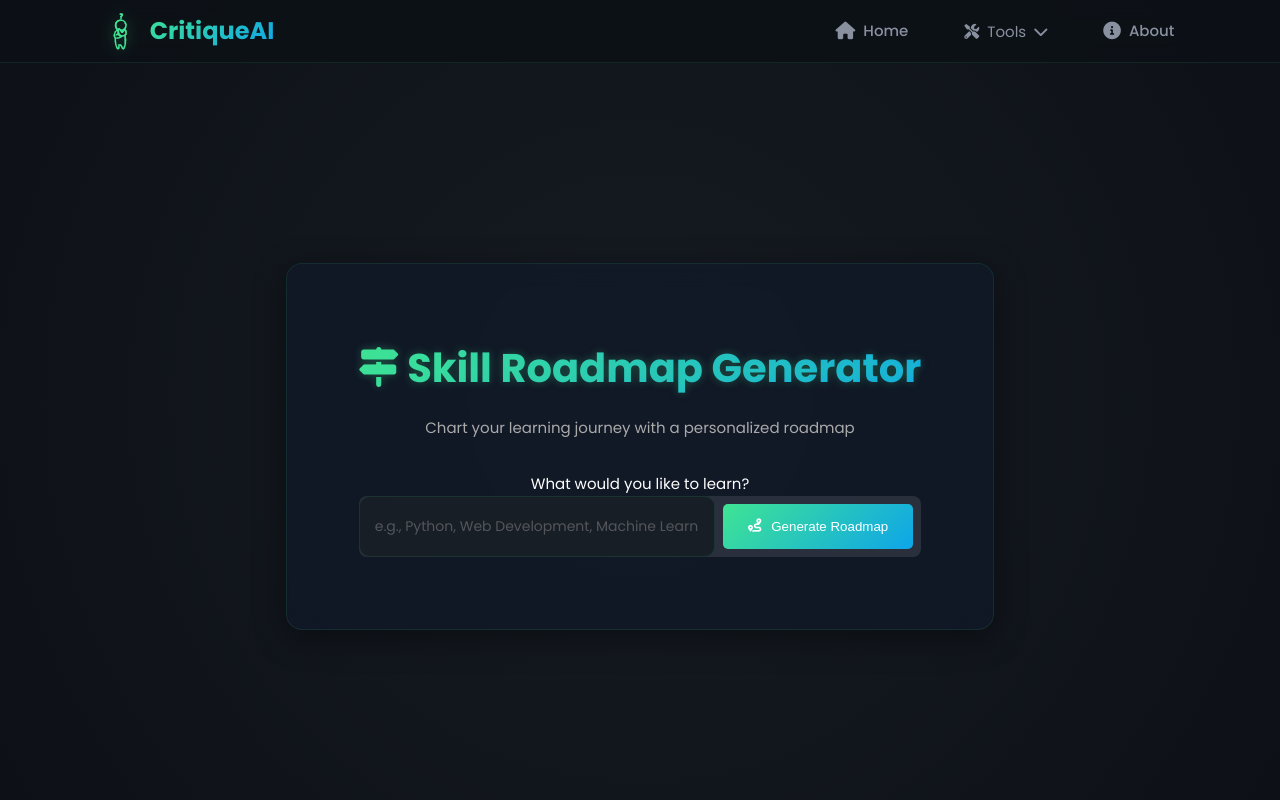
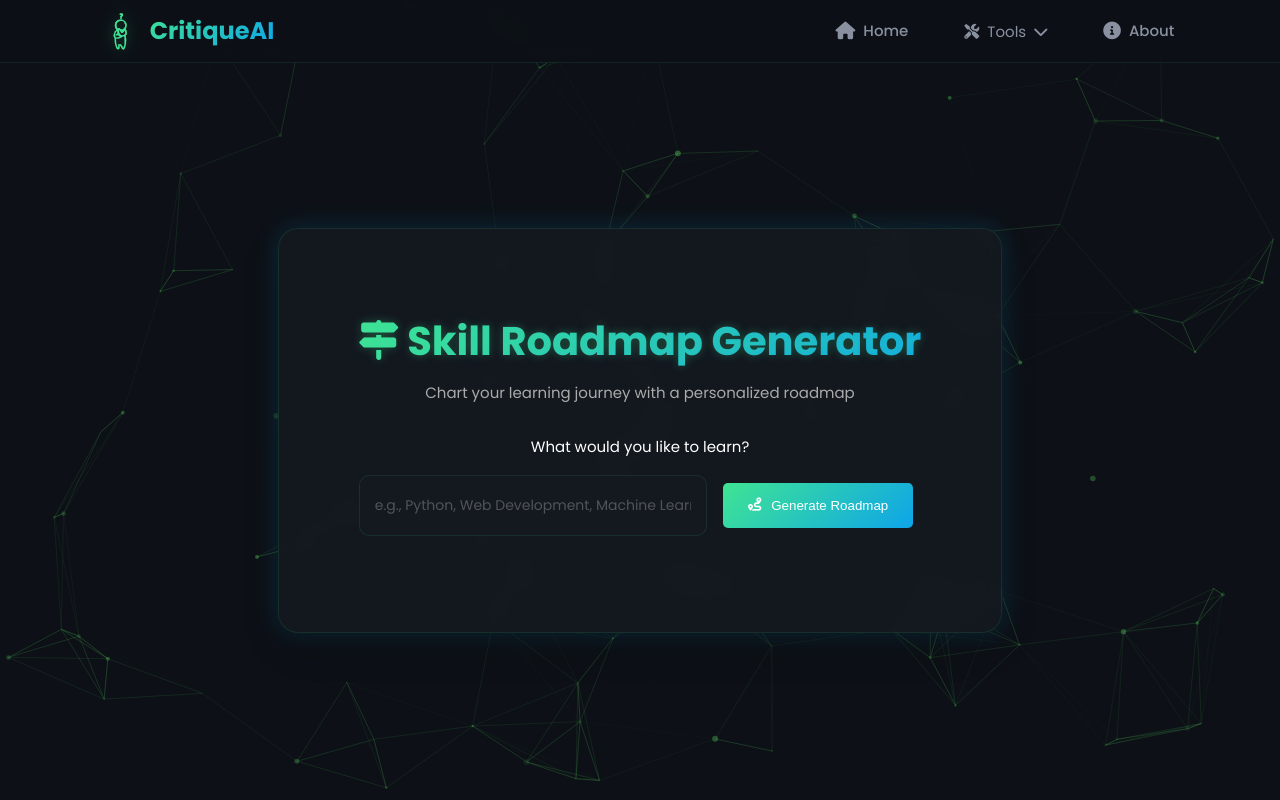
Before and after one commit to ashokkmt/critiqueai, a Flask app: page /roadmap in a window 1280 px wide. Run offline with Flask 3, Linux system fonts and the light colour scheme; some libraries are stand-ins or nearby versions.

Commit message:
css updated

```diff
--- a/code/app.py
+++ b/code/app.py
@@ -101,7 +101,7 @@ vision_client = vision.ImageAnnotatorClient(credentials=credentials)
 
 
 # Define allowed file extensions
-ALLOWED_EXTENSIONS = {'png', 'jpg', 'jpeg', 'txt', 'pdf', 'docx', 'odt'}
+ALLOWED_EXTENSIONS = {'png', 'jpg', 'jpeg', 'txt', 'pdf', 'docx'}
 
 
 # Function to check allowed file extensions
@@ -195,18 +195,18 @@ def process_docx_file(doc_bytes):
     return get_evaluate(docx_text)
 
 # ODT File
-def process_odt_file(odt_bytes):
-    """Reads an ODT file from bytes and extracts text."""
-    odt_file = load(BytesIO(odt_bytes))  # Wrap bytes in BytesIO
-    text_content = []
+# def process_odt_file(odt_bytes):
+#     """Reads an ODT file from bytes and extracts text."""
+#     odt_file = load(BytesIO(odt_bytes))  # Wrap bytes in BytesIO
+#     text_content = []
 
-    for element in odt_file.getElementsByType(P):
-        # Handle missing firstChild safely
-        text = element.firstChild.data if element.firstChild and hasattr(element.firstChild, "data") else ""
-        text_content.append(text)
+#     for element in odt_file.getElementsByType(P):
+#         # Handle missing firstChild safely
+#         text = element.firstChild.data if element.firstChild and hasattr(element.firstChild, "data") else ""
+#         text_content.append(text)
 
-    odt_text = '\n'.join(text_content)
-    return get_evaluate(odt_text)
+#     odt_text = '\n'.join(text_content)
+#     return get_evaluate(odt_text)
 # <----------------- Evaluate Page Functions Ends Here ------------------>
 
 
@@ -762,9 +762,9 @@ def evaluate():
                     elif file_extension == 'docx':
                         response, score_response = process_docx_file(
                             file_content)
-                    elif file_extension == 'odt':
-                        response, score_response = process_odt_file(
-                            file_content)
+                    # elif file_extension == 'odt':
+                    #     response, score_response = process_odt_file(
+                    #         file_content)
                     else:
                         return "File type not allowed", 400
 
@@ -783,6 +783,11 @@ def evaluate():
                     print("result marked true")
                     return render_template('evaluate.html', evaluation=evaluation_html, score=score)
 
+                else:
+                    print("File not supported.")
+                    session["result_generated"] = True
+                    print("result marked true")
+                    return render_template('evaluate.html', evaluation="File format is not supported.", score="-/")
             elif 'fname' in request.form:
                 text = request.form['fname']
                 # print(f"Text content: {text[:100]}")
--- a/code/static/css/style_eval.css
+++ b/code/static/css/style_eval.css
@@ -38,7 +38,7 @@ body {
     width: 100%;
     max-width: 800px;
     padding: 20px;
-    min-height: calc(100vh - 60px); /* Adjust height for navbar */
+    min-height: 120vh; /* Adjust height for navbar */
     display: flex;
     justify-content: center;
     align-items: center;
--- a/code/static/css/style_summ.css
+++ b/code/static/css/style_summ.css
@@ -61,7 +61,8 @@ body {
     border-radius: 20px;
     padding: 30px;
     border: 1px solid rgba(63, 228, 147, 0.15);
-    box-shadow: 0 8px 32px rgba(0, 0, 0, 0.2);
+    /* box-shadow: 0 8px 32px rgba(0, 0, 0, 0.2); */
+    box-shadow: 0 15px 35px rgba(0, 0, 0, 0.2), 0 0 25px rgba(14, 165, 233, 0.2);
     backdrop-filter: blur(10px);
 }
 
--- a/code/static/css/styleroad.css
+++ b/code/static/css/styleroad.css
@@ -36,13 +36,11 @@ body {
     /* font-family: 'Roboto', sans-serif; */
     margin: 0;
     padding: 60px 0 0 0; /* Added padding-top to account for navbar */
-    background-color: #0d1117;
     color: #fff;
     min-height: 100%;
     display: flex;
     justify-content: center;
     align-items: center;
-    background-image: radial-gradient(circle at 50% 50%, #161b22 0%, #0d1117 100%);
     overflow-x: hidden;
 }
 
@@ -70,7 +68,10 @@ body {
     font-size: 2.5rem;
     color: var(--text-light);
     text-shadow: 0 0 10px rgba(63, 228, 147, 0.3);
-    margin-bottom: 20px;
+    margin-bottom: 1vh;
+    background: linear-gradient(135deg, var(--accent-green), var(--accent-blue));
+    -webkit-background-clip: text;
+    -webkit-text-fill-color: transparent;
 }
 
 .tagline {
@@ -81,8 +82,9 @@ body {
 .input-container {
     display: flex;
     max-width: 700px;
-    margin: 0 auto;
-    background: rgba(255, 255, 255, 0.1);
+    margin: 2vh auto;
+    gap: 1vh;
+    /* background: rgba(255, 255, 255, 0.1); */
     border-radius: 8px;
     overflow: hidden;
 }
@@ -137,13 +139,13 @@ body {
 }
 
 .input-box {
-    background: rgba(17, 25, 40, 0.75);
-    border-radius: 16px;
-    backdrop-filter: blur(12px);
+    background: rgba(22, 27, 34, 0.85);
+    backdrop-filter: blur(10px);
+    border-radius: 20px;
+    overflow: hidden;
+    box-shadow: 0 15px 35px rgba(0, 0, 0, 0.2), 0 0 25px rgba(14, 165, 233, 0.2);
     border: 1px solid rgba(63, 228, 147, 0.1);
-    padding: 2rem;
-    box-shadow: 0 8px 32px 0 rgba(0, 0, 0, 0.37);
-    margin-top: 2rem;
+    padding: 40px;
 }
 
 .input-wrapper {
@@ -153,16 +155,16 @@ body {
 
 .header-section {
     text-align: center;
-    margin-bottom: 2rem;
+    /* margin-bottom: 5vh; */
 }
 
-.header-section h1 {
+/* .header-section h1 {
     font-size: 2.5rem;
-    margin-bottom: 1rem;
+    margin-bottom: 1vh;
     background: linear-gradient(135deg, var(--accent-green), var(--accent-blue));
     -webkit-background-clip: text;
     -webkit-text-fill-color: transparent;
-}
+} */
 
 /* Loading Screen Styling */
 .loading-screen {
--- a/code/templates/input.html
+++ b/code/templates/input.html
@@ -39,7 +39,7 @@
                         </div>
                         <input type="file" id="eval_file" name="file" hidden>
                         <div class="file-info">
-                            Supported formats: PDF, DOCX, ODT, TXT, PNG, JPEG
+                            Supported formats: PDF, DOCX, TXT, PNG, JPEG
                         </div>
                     </form>
                 </div>
```
Also changed, not shown: code/static/css/style_content.css (+16 -16 lines).
